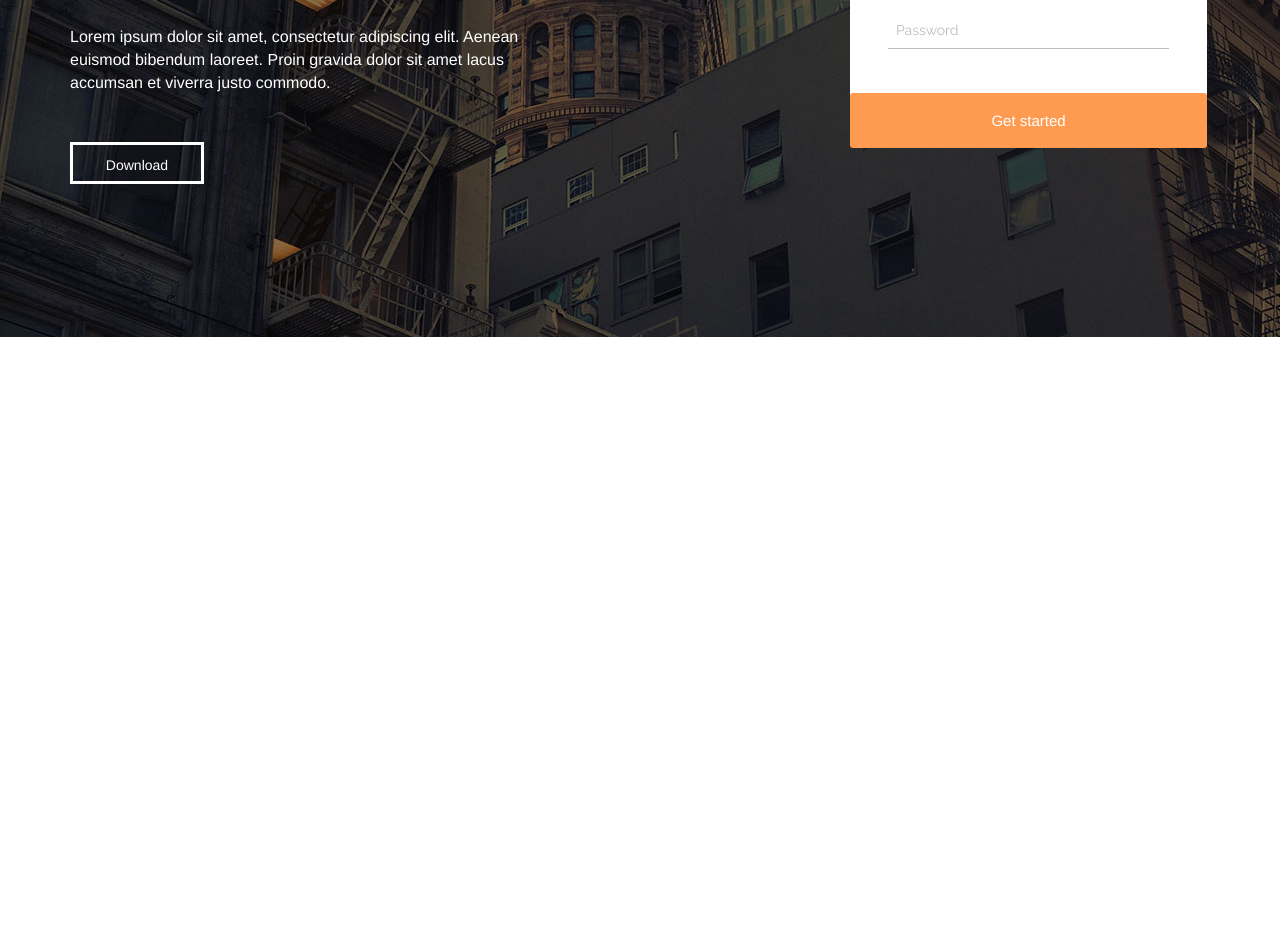
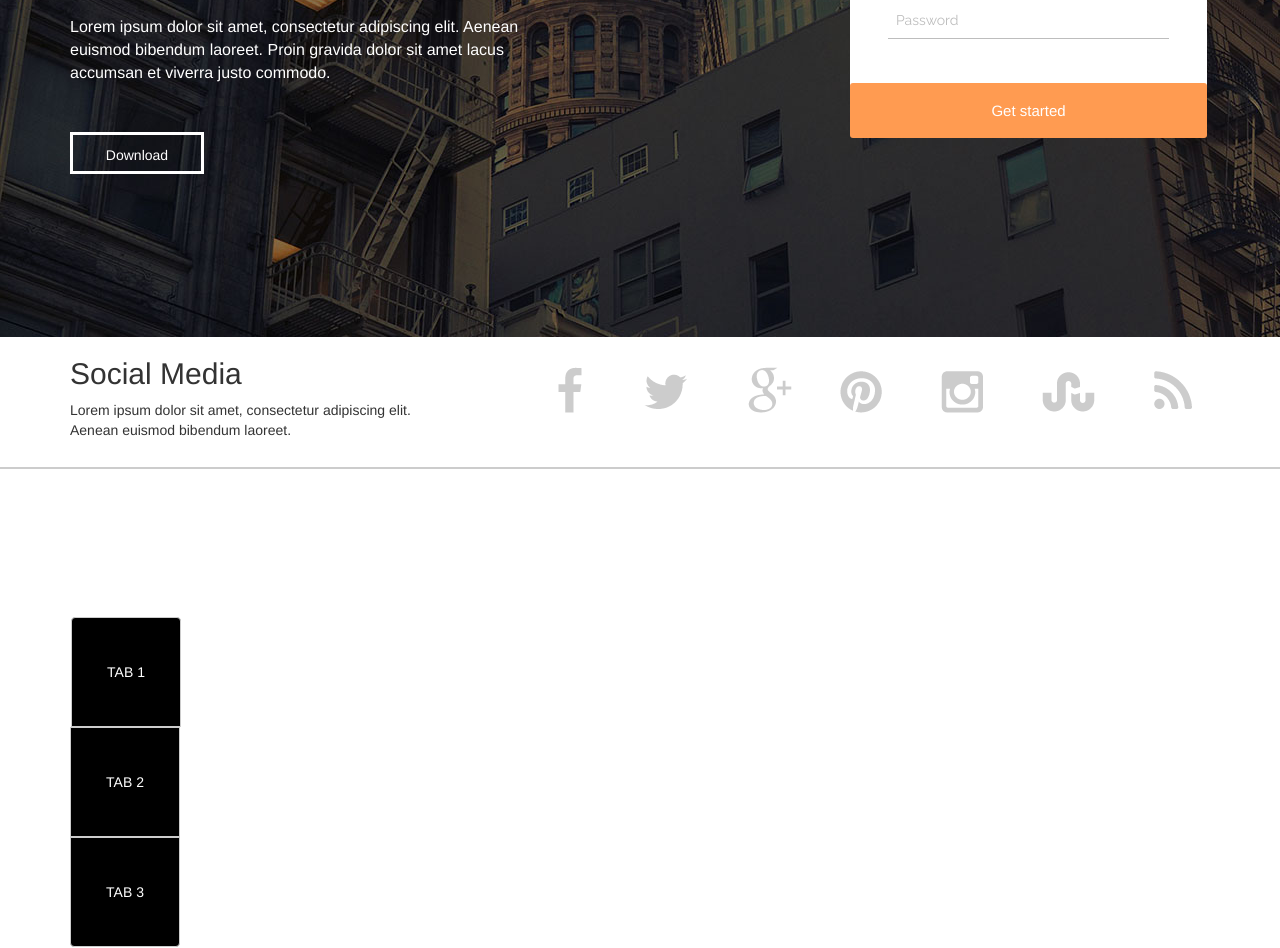
Before and after one commit to NickUsov/HTML_Bootstrap, a plain HTML site: page index.html in a window 1280 px wide. Shown: the part 444-1392 px from the top of the page. Before the commit the page ends 800 px from the top, so only its background shows below. Drawn offline with nearby package versions, Linux system fonts and the light colour scheme.

Commit message:
thats all yet

```diff
--- a/css/main.css
+++ b/css/main.css
@@ -10,7 +10,7 @@
 .navbar-inverse .navbar-nav li>a {
     color: #ffffff;
 }
-.container {
+.nav__container {
     height: 70px;
     padding-top: 10px;
 }
@@ -88,7 +88,7 @@
     font-family: "Raleway", sans-serif;
     margin-left: 8px;
 }
-.btn {
+.form__btn {
     width: 100%;
     color: #ffffff;
     background-color: #ff9b51;
@@ -96,3 +96,25 @@
     padding: 16px 0;
     font-size: 15px;
 }
+.social {
+    border-bottom: 2px solid #cccccc;
+    margin-top: 0;
+    height: 132px;
+    margin-bottom: 147px;
+}
+.img__social {
+    margin-top: 30px;
+}
+.social__paragraph {
+    margin-bottom: 22px;
+}
+.content__group {
+    width: 110px;
+}
+.content__button {
+    height: 110px;
+    background-color: #000000;
+    color: #ffffff;
+    border-radius: 4px;
+    margin: 1px;
+}
--- a/index.html
+++ b/index.html
@@ -10,7 +10,7 @@
 <body>
     <header class="header">
         <nav class=" navbar-inverse">
-            <div class="container">
+            <div class="container nav__container">
                 <!-- Brand and toggle get grouped for better mobile display -->
                 <div class="navbar-header">
                     <button type="button" class="navbar-toggle collapsed" data-toggle="collapse" data-target="#bs-example-navbar-collapse-1" aria-expanded="false">
@@ -85,7 +85,7 @@
                             </div>
                             <div class="control-group">
                                 <div class="controls">
-                                    <button type="submit" class="btn">Get started</button>
+                                    <button type="submit" class="btn form__btn">Get started</button>
                                 </div>
                             </div>
                         </form>
@@ -94,6 +94,38 @@
             </div>
         </div>
     </div>
+    <div class="container-fluid social">
+        <div class="container">
+            <div class="row">
+                <div class="col-lg-4">
+                    <h2>Social Media</h2>
+                    <p class="social__paragraph">Lorem ipsum dolor sit amet, consectetur adipiscing elit.
+                        Aenean euismod bibendum laoreet.
+                    </p>
+                </div>
+                <div class="col-lg-5 col-lg-offset-1">
+                    <img src="images/SocialMediaIcons.png" alt="social" class="img__social">
+                </div>
+            </div>
+        </div>
+    </div>
+    <div class="container content">
+        <div class="row">
+            <div class="col-lg-4">
+                <div class="btn-group-vertical content__group" role="group" aria-label="...">
+                    <button type="button" class="btn btn-default content__button">TAB 1</button>
+                    <button type="button" class="btn btn-default  content__button">TAB 2</button>
+                    <button type="button" class="btn btn-default  content__button">TAB 3</button>
+                </div>
+            </div>
+            <div class="col-lg-4">
+
+            </div>
+            <div class="col-lg-4">
+
+            </div>
+        </div>
+    </div>
 <!-- jQuery (necessary for Bootstrap's JavaScript plugins) -->
 <script src="https://ajax.googleapis.com/ajax/libs/jquery/1.12.4/jquery.min.js"></script>
 <script src="libs/bootstrap/js/bootstrap.min.js"></script>
```
Also changed, not shown: images/SocialMediaIcons.png (renamed from images/Social Media Icons.png), 1 other file.
